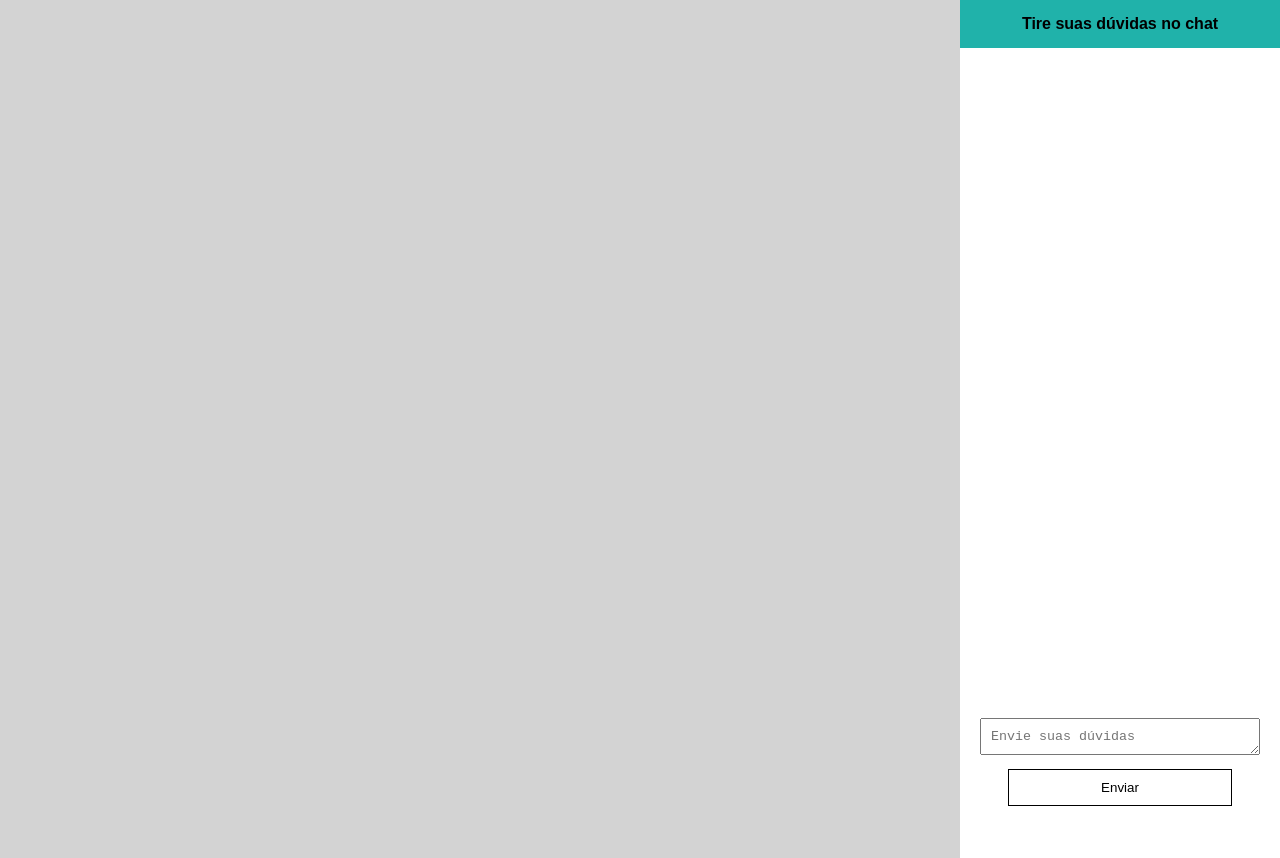
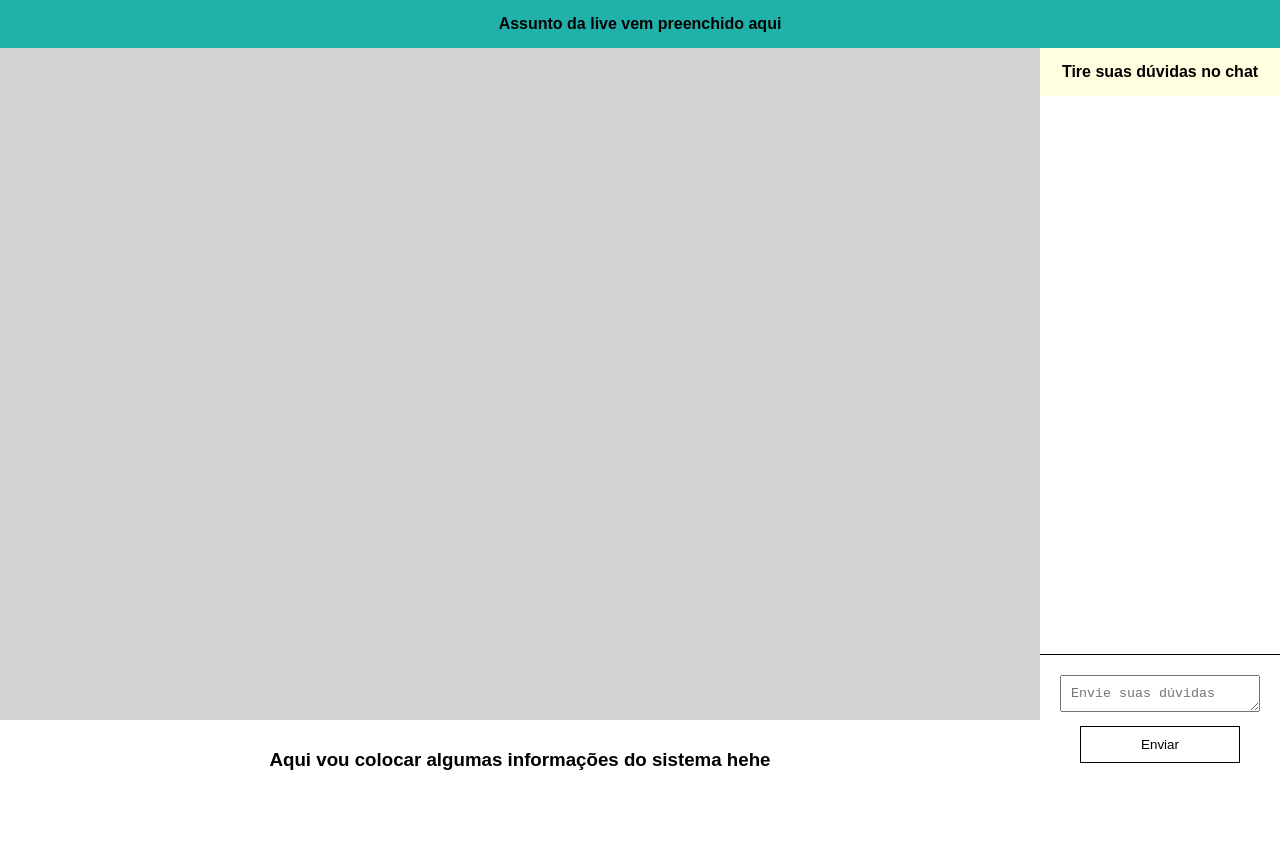
Before and after one commit to rodolphonetto/stream-client, a React (Create React App) app: page / in a window 1280 px wide. After the commit the page ends 800 px from the top, so only its background shows below. Built offline with nearby package versions, Linux system fonts and the light colour scheme; the HTML template or start-up script is replaced by a standard one.

Commit message:
Adicionar footer e header

```diff
--- a/src/App.js
+++ b/src/App.js
@@ -1,14 +1,18 @@
 import React from 'react'
 
 import Video from './components/Video/Video'
+import Footer from './components/Footer/Footer'
 import Chat from './components/Chat/Chat'
+import Header from './components/Header/Header'
 
 import style from './App.module.scss'
 
 const App = props => {
   return (
     <div className={style.main}>
+      <Header />
       <Video />
+      <Footer />
       <Chat />
     </div>
   )
--- a/src/App.module.scss
+++ b/src/App.module.scss
@@ -1,4 +1,6 @@
 .main {
+  height: 100vh;
   display: grid;
-  grid-template-columns: repeat(12, 1fr);
+  grid-template-columns: repeat(16, 1fr);
+  grid-template-rows: min-content 1fr 80px;
 }
--- a/src/components/Chat/Chat.module.scss
+++ b/src/components/Chat/Chat.module.scss
@@ -1,5 +1,7 @@
 .chat {
+  height: 80vh;
   display: flex;
   flex-direction: column;
-  grid-column: 10 / 13;
+  grid-column: 14 / 17;
+  grid-row: 2 / 3;
 }
--- a/src/components/Chat/ChatTitle/ChatTitle.module.scss
+++ b/src/components/Chat/ChatTitle/ChatTitle.module.scss
@@ -1,6 +1,6 @@
 .chatTitle {
-  background-color: lightseagreen;
   padding: 15px;
-  margin-bottom: 10px;
+  margin-bottom: 15px;
+  background-color: lightyellow;
   text-align: center;
 }
--- a/src/components/Chat/MessageForm/MessageForm.module.scss
+++ b/src/components/Chat/MessageForm/MessageForm.module.scss
@@ -1,5 +1,4 @@
 .form {
-  height: 20vh;
   padding: 20px;
 }
 
--- a/src/components/Chat/Messages/Messages.module.scss
+++ b/src/components/Chat/Messages/Messages.module.scss
@@ -1,7 +1,8 @@
 .messagesList {
+  height: 68vh;
   list-style: none;
-  height: 80vh;
-  overflow: scroll;
+  overflow-y: scroll;
+  border-bottom: 1px solid black;
 }
 
 .messageBox {
@@ -16,6 +17,7 @@
 }
 
 .user {
+  align-self: center;
   grid-column: 1 / 3;
   margin-right: 0px;
   font-weight: bold;
@@ -26,5 +28,5 @@
 }
 
 .messageBox:nth-child(even) {
-  background: rgb(238, 238, 238);
+  background: rgba(247, 245, 245, 0.637);
 }
--- /dev/null
+++ b/src/components/Footer/Footer.jsx
@@ -0,0 +1,13 @@
+import React from 'react'
+
+import style from './Footer.module.scss'
+
+const Footer = props => {
+  return (
+    <div className={style.Footer}>
+      <h3>Aqui vou colocar algumas informações do sistema hehe</h3>
+    </div>
+  )
+}
+
+export default Footer
--- /dev/null
+++ b/src/components/Footer/Footer.module.scss
@@ -0,0 +1,7 @@
+.Footer {
+  display: flex;
+  justify-content: center;
+  align-items: center;
+  grid-column: 1 / 14;
+  grid-row: 3 / 4;
+}
--- /dev/null
+++ b/src/components/Header/Header.jsx
@@ -0,0 +1,13 @@
+import React from 'react'
+
+import style from './Header.module.scss'
+
+const Header = () => {
+  return (
+    <div className={style.Header}>
+      <h4>Assunto da live vem preenchido aqui</h4>
+    </div>
+  )
+}
+
+export default Header
--- /dev/null
+++ b/src/components/Header/Header.module.scss
@@ -0,0 +1,7 @@
+.Header {
+  padding: 15px;
+  grid-column:  1 / -1;
+  grid-row: 1 / 1;
+  background-color: lightseagreen;
+  text-align: center;
+}
--- a/src/components/Video/video.module.scss
+++ b/src/components/Video/video.module.scss
@@ -1,4 +1,6 @@
 .videoBackground {
+
   background-color: lightgrey;
-  grid-column: 1/ 10;
+  grid-column: 1 / 14;
+  grid-row: 2 / 3;
 }
```
